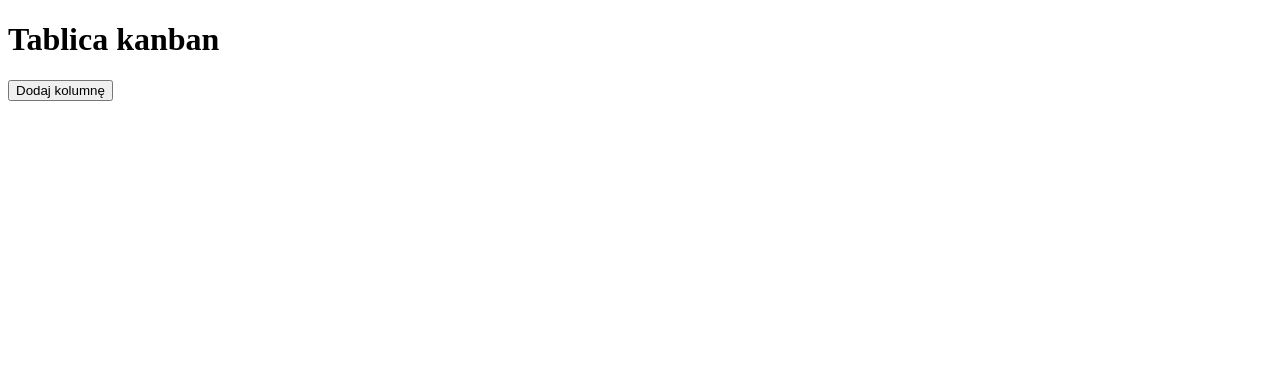
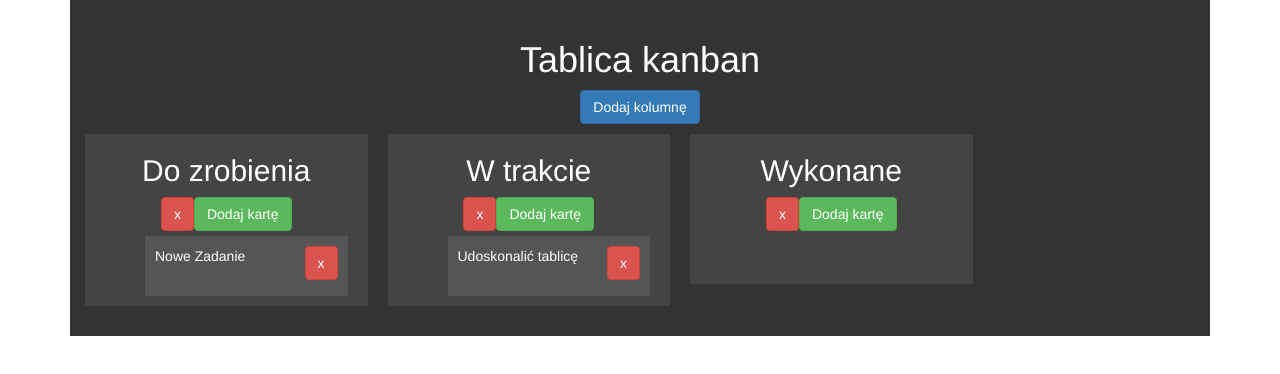
Before and after one commit to MatthewTabor/bootcamp-, a plain HTML site: page OOP/trello.html in a window 1280 px wide. Drawn offline with nearby package versions, Linux system fonts and the light colour scheme.

Commit message:
final
final additions

```diff
--- a/OOP/oop.js
+++ b/OOP/oop.js
@@ -6,20 +6,20 @@ $(function(){
         		str += chars[Math.floor(Math.random() * chars.length)];
     		}
     		return str;
+    	}//random string
 
 	function Column(name) {
 		var self = this; //for nesting purposes
 		this.id  = randomString();
 		this.name = name;
 		this.$element = createColumn();
-	} //column
 
 	function createColumn() {
-		var $column = $('<div>').addClass('column');
+		var $column = $('<div>').addClass('column col-lg-3');
 		var $columnTitle = $('<h2>').addClass('column-title').text(self.name);
 		var $columnCardList = $('<ul>').addClass('column-card-list');
-		var $columnDelete = $('<button>').addClass('btn-delete').text('x');
-		var $columnAddCard = $('<button>').addClass('add-card').text('Dodaj kartę');
+		var $columnDelete = $('<button>').addClass('btn btn-danger').text('x');
+		var $columnAddCard = $('<button>').addClass('add-card btn btn-success').text('Dodaj kartę');
 
 		$columnDelete.click(function() {
 			self.removeColumn();
@@ -35,6 +35,7 @@ $(function(){
 
 		return $column;
 	}//createColumn
+	} //column
 	Column.prototype = {
 		addCard: function(card) {
 			this.$element.children('ul').append(card.$element);
@@ -43,7 +44,7 @@ $(function(){
 		removeColumn: function() {
 			this.$element.remove();
 		} //removeColumn
-	}//prototype
+	};//prototype
 
 	function Card(description) {
 		var self = this;
@@ -51,21 +52,22 @@ $(function(){
 		this.id = randomString();
 		this.description = description;
 		this.$element = createCard();
-	} //card
 
 	function createCard() {
 		var $card = $('<li>').addClass('card');
 		var $cardDescription = $('<p>').addClass('card-description').text(self.description);
-		var $cardDelete = $('<button>').addClass('btn-delete').text('x');
+		var $cardDelete = $('<button>').addClass('btn btn-danger cardRemoval').text('x');
 
 		$cardDelete.click(function(){
 			self.removeCard();
 		});
 
-		$card.append($cardDelete).append($cardDecription);
+		$card.append($cardDelete)
+			.append($cardDescription);
 
 		return $card;
 	}//createCard
+	} //card
 
 	Card.prototype = {
 		removeCard: function() {
@@ -95,7 +97,7 @@ $(function(){
 			board.addColumn(column);
 		});
 
-	};//Board
+
 
 	//Creating columns
 	var todoColumn = new Column('Do zrobienia');
--- a/OOP/style.css
+++ b/OOP/style.css
@@ -0,0 +1,36 @@
+#board {
+	background-color: #333;
+	color: #fff;
+	padding: 20px;
+	margin: 0 auto;
+}
+
+.column {
+	background-color: #444;
+	margin: 10px;
+	min-height: 150px;
+}
+
+.container {
+	text-align: center;
+}
+
+button {
+	color: #000;
+}
+
+.card {
+	background-color: #555;
+	min-height: 60px;
+	text-align: justify;
+	padding: 10px;
+	margin: 5px;
+}
+
+.cardRemoval {
+	float: right;
+}
+
+li {
+	list-style: none;
+}
--- a/OOP/trello.html
+++ b/OOP/trello.html
@@ -3,14 +3,16 @@
 <head>
     <meta charset="utf-8">
     <title>Tablica kanban</title>
+    <link rel="stylesheet" href="https://maxcdn.bootstrapcdn.com/bootstrap/3.3.7/css/bootstrap.min.css" integrity="sha384-BVYiiSIFeK1dGmJRAkycuHAHRg32OmUcww7on3RYdg4Va+PmSTsz/K68vbdEjh4u" crossorigin="anonymous">
     <link rel="stylesheet" href="style.css">
 </head>
 <body>
-
-	<div id="board" class="board">
-	  <h1>Tablica kanban</h1>
-	  <button class="create-column">Dodaj kolumnę</button>
-	  <div class="column-container"></div>
+	<div class="container">
+		<div id="board" class="board">
+	  		<h1>Tablica kanban</h1>
+	  		<button class="create-column btn btn-primary">Dodaj kolumnę</button>
+	  	<div class="column-container row"></div>
+		</div>
 	</div>
 
     <script src="https://code.jquery.com/jquery-3.0.0.min.js" integrity="sha256-JmvOoLtYsmqlsWxa7mDSLMwa6dZ9rrIdtrrVYRnDRH0=" crossorigin="anonymous"></script>
```
